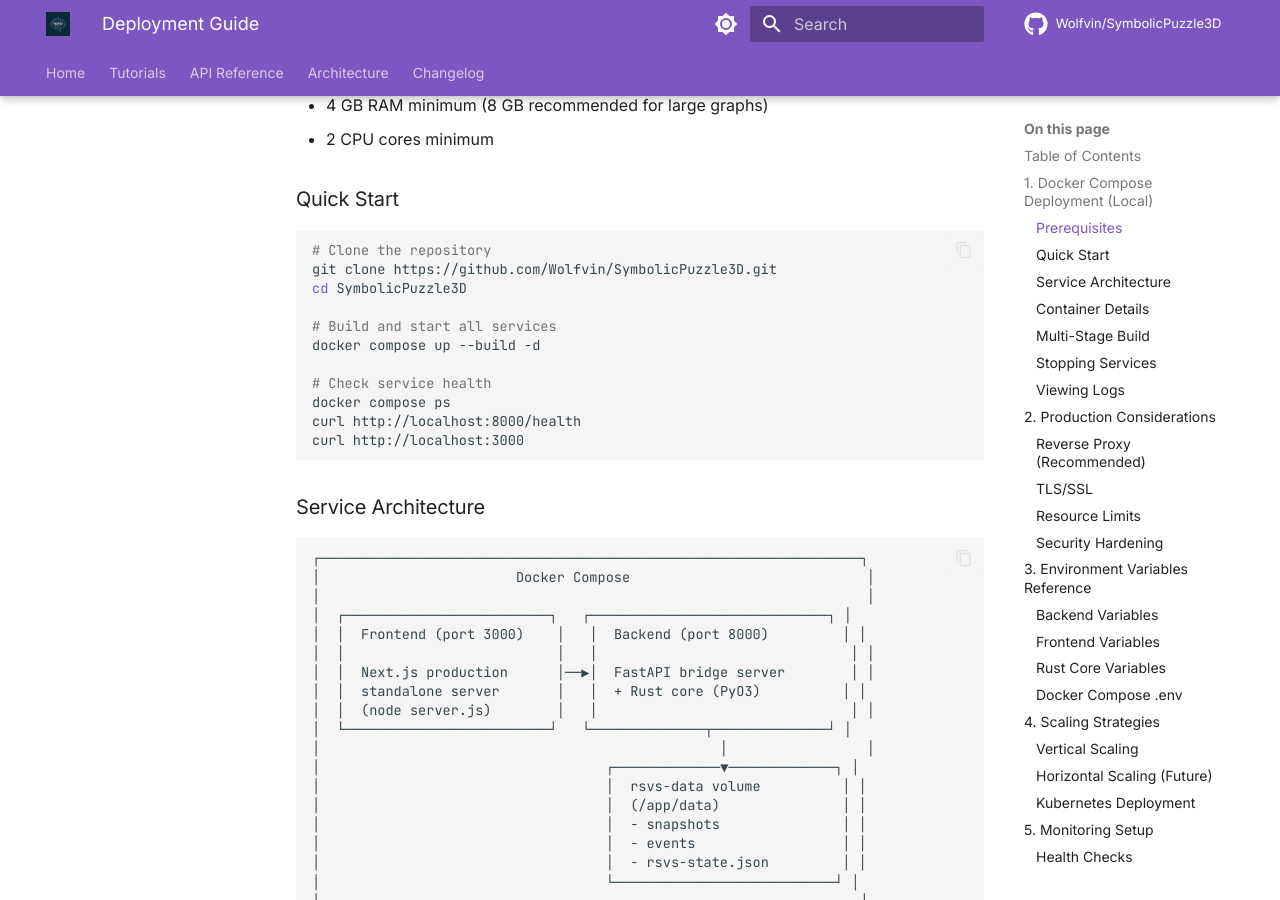
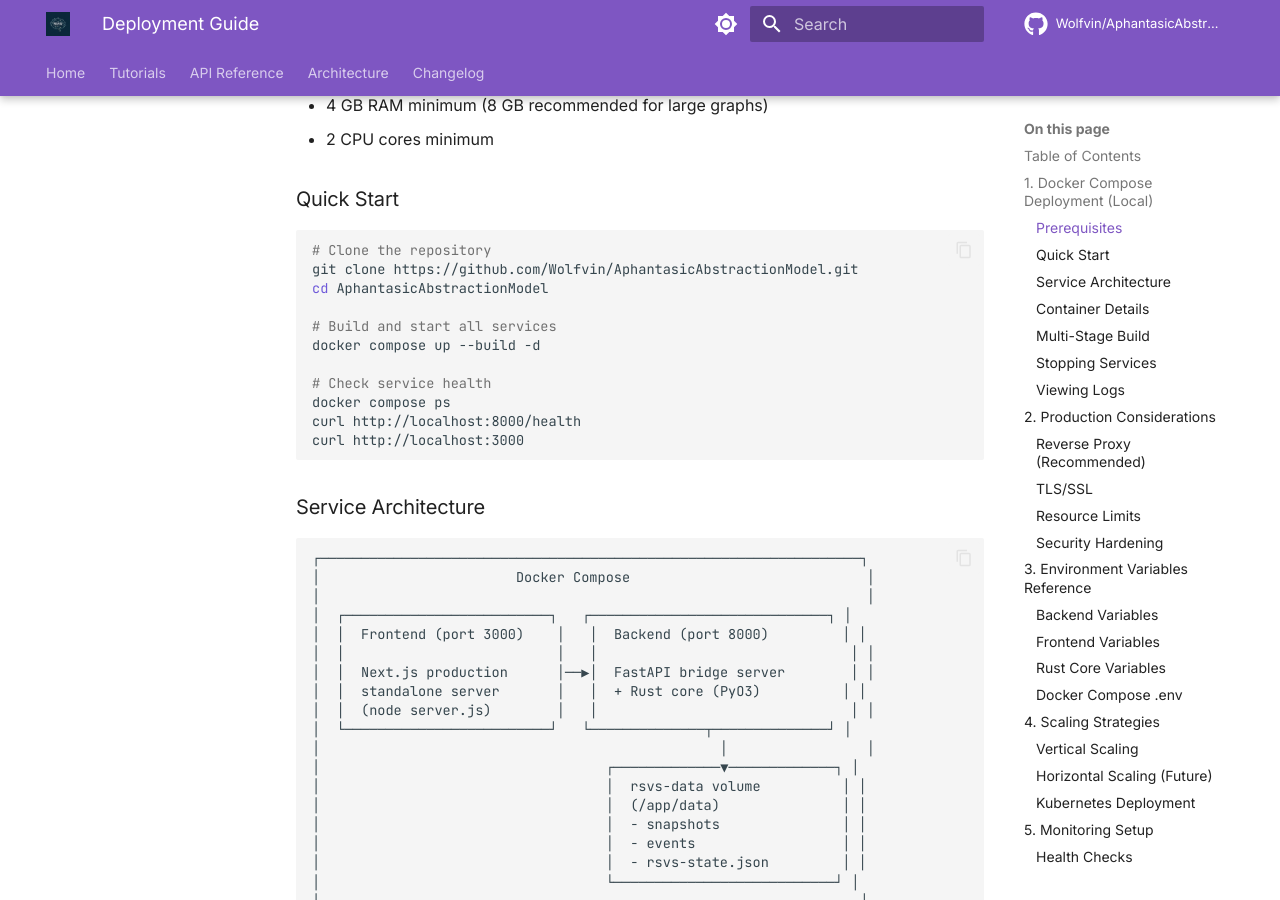
Before and after one commit to Wolfvin/AphantasicAbstractionModel, an MkDocs documentation site: the page built from docs/DEPLOYMENT.md, in a window 1280 px wide and 900 px high, scrolled down 701 px. Built offline with MkDocs 1.6.1 and Material for MkDocs 9.7.7, drawn with Linux system fonts in a browser that asks for light colours; comment, search, counter and statistics services are not loaded; the version menu is left out.

Commit message:
chore: fix metadata — version 12.0.0, correct repo URLs, move internal files
- Workspace version: 8.3.0 → 12.0.0
- Repository URL: SymbolicPuzzle3D → AphantasicAbstractionModel everywhere
- README badges: CI and Docs now point to correct repo
- Agent prompt files moved to docs/internal/ (not for public consumption)
- mkdocs.yml site_url, repo_url, social links corrected
- CONTRIBUTING.md, docker-compose.yml, dependabot.yml, pyproject.toml URLs updated
- docs/ URLs updated to new GitHub Pages domain
- Citation version updated to 12.0.0

````diff
--- a/docker-compose.yml
+++ b/docker-compose.yml
@@ -1,5 +1,5 @@
 # ──────────────────────────────────────────────────────────────────────
-#  SymbolicPuzzle3D — Docker Compose
+#  AphantasicAbstractionModel — Docker Compose
 #  Nginx (reverse proxy) + Backend (Rust + Python bridge) + Frontend (Next.js)
 #  v8.3: Fixed backend target (runtime, not rust-builder), added session secret,
 # ──────────────────────────────────────────────────────────────────────
--- a/docs/DEPLOYMENT.md
+++ b/docs/DEPLOYMENT.md
@@ -28,8 +28,8 @@
 
 ```bash
 # Clone the repository
-git clone https://github.com/Wolfvin/SymbolicPuzzle3D.git
-cd SymbolicPuzzle3D
+git clone https://github.com/Wolfvin/AphantasicAbstractionModel.git
+cd AphantasicAbstractionModel
 
 # Build and start all services
 docker compose up --build -d
--- a/mkdocs.yml
+++ b/mkdocs.yml
@@ -8,11 +8,11 @@
   Recursive Symbolic Vocabulary System — compositional symbolic meaning
   engine with structural similarity, substitution analysis, and autonomous
   tiered memory lifecycle.
-site_url: https://wolfvin.github.io/SymbolicPuzzle3D/
+site_url: https://wolfvin.github.io/AphantasicAbstractionModel/
 site_author: Wolfvin
 
-repo_name: Wolfvin/SymbolicPuzzle3D
-repo_url: https://github.com/Wolfvin/SymbolicPuzzle3D
+repo_name: Wolfvin/AphantasicAbstractionModel
+repo_url: https://github.com/Wolfvin/AphantasicAbstractionModel
 edit_uri: edit/main/docs/
 
 copyright: "Dual-licensed under MIT OR Apache-2.0"
@@ -105,7 +105,7 @@
   - pymdownx.magiclink:
       repo_url_shorthand: true
       user: Wolfvin
-      repo: SymbolicPuzzle3D
+      repo: AphantasicAbstractionModel
   - pymdownx.mark
   - pymdownx.smartsymbols
   - pymdownx.snippets:
@@ -148,7 +148,7 @@
     provider: mike
   social:
     - icon: fontawesome/brands/github
-      link: https://github.com/Wolfvin/SymbolicPuzzle3D
+      link: https://github.com/Wolfvin/AphantasicAbstractionModel
       name: GitHub
   analytics:
     feedback:
````
Also changed, not shown: AAM_OVERVIEW.md (+1 -1 lines), CHANGELOG.md (+19 -19 lines), CONTRIBUTING.md (+4 -4 lines), README.md (+7 -7 lines), docs/architecture.md (+1 -1 lines), docs/changelog.md (+2 -2 lines), docs/index.md (+2 -2 lines), docs/internal/AGENT_PROMPT_MASTER.md (renamed from AGENT_PROMPT_MASTER.md), docs/internal/AGENT_PROMPT_TUI.md (renamed from AGENT_PROMPT_TUI.md), docs/internal/AGENT_PROMPT_TUNING.md (renamed from AGENT_PROMPT_TUNING.md), 5 other files.
